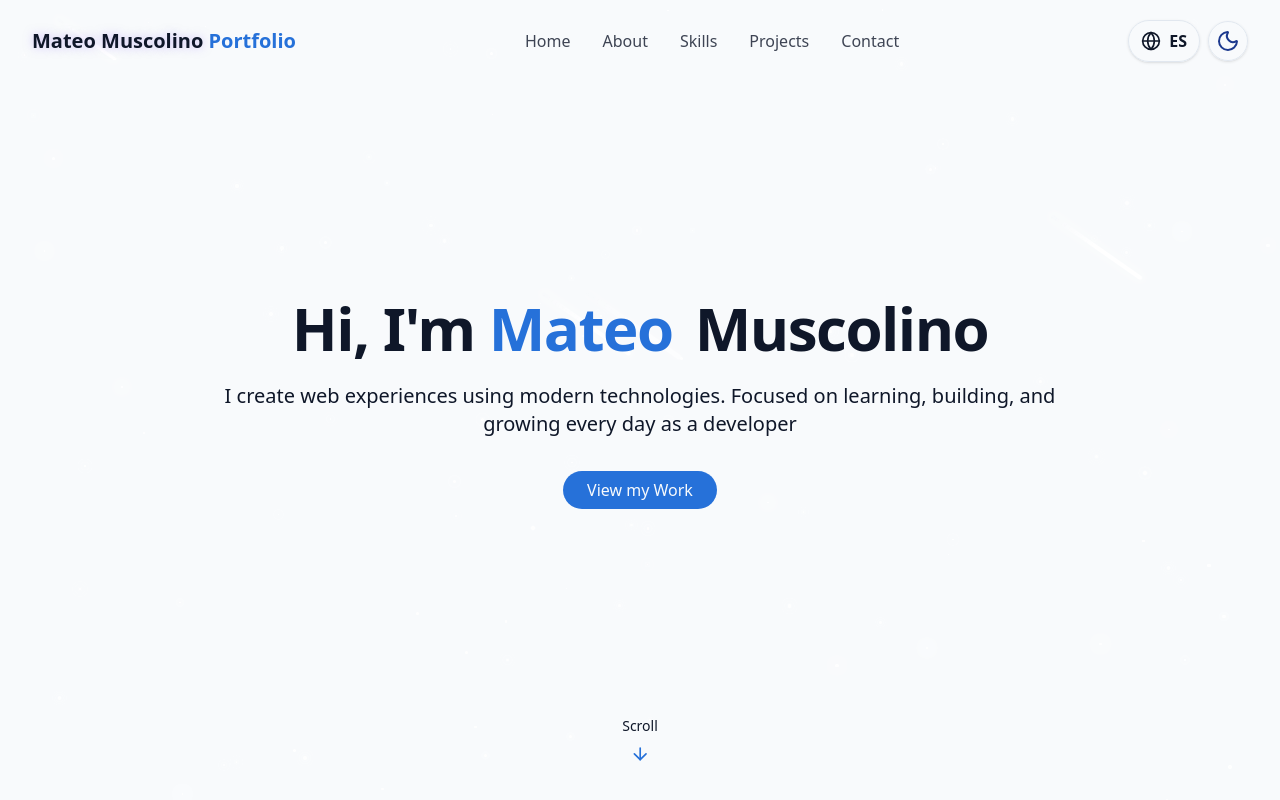
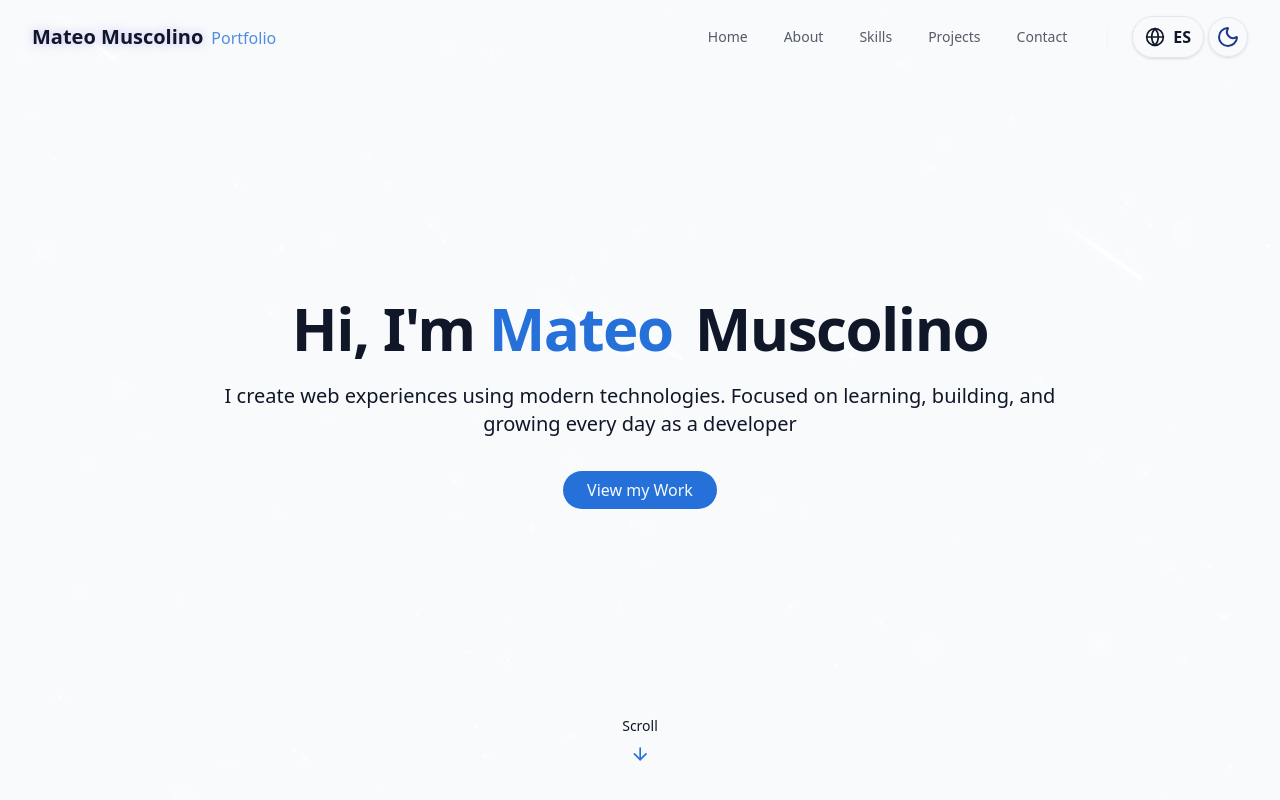
Before and after one commit to MateoMuscolino/portfolio-personal, a React (Vite) app: page / in a window 1280 px wide. Shown: the top 800 px of the page. Built offline with nearby package versions, Linux system fonts and the light colour scheme.

Commit message:
Mejorar la barra de navegación: añadir nuevos íconos, optimizar el diseño y mejorar la experiencia móvil

```diff
--- a/src/components/NavBar.jsx
+++ b/src/components/NavBar.jsx
@@ -1,6 +1,6 @@
 import React, { useEffect, useState } from "react";
 import { cn } from "./lib/utils";
-import { Menu, X } from "lucide-react";
+import { Menu, X, Globe, Sun, Moon } from 'lucide-react';
 import useLanguage from "../context/useLanguage";
 import ThemeToggle from "./ThemeToggle";
 import LanguageToggle from "./LanguageToggle";
@@ -13,9 +13,7 @@ const navItems = [
   { name: { en: "Contact", es: "Contacto" }, href: "#Contact" },
 ];
 
-
-
-const NavBar = () => {
+const NavBarImproved = () => {
   const [isScrolled, setIsScrolled] = useState(false);
   const [isMenuOpen, setIsMenuOpen] = useState(false);
   const { language } = useLanguage();
@@ -31,55 +29,72 @@ const NavBar = () => {
   return (
     <div
       className={cn(
-      "fixed w-full z-40 transition-all duration-300",
-      isScrolled ? "py-3 bg-background/80 backdrop-blur-md shadow-xs" : "py-5"
+        "fixed w-full z-40 transition-all duration-500",
+        isScrolled
+          ? "py-2 bg-background/70 backdrop-blur-xl shadow-lg border-b border-border/20"
+          : "py-4 bg-transparent"
       )}
     >
-    {/* botones desktop, alineados a la derecha */}
       <div className="container flex items-center justify-between">
+        {/* Logo - Más prominente y elegante */}
         <a
-        className="text-xl font-bold text-primary flex items-center"
+          className="text-xl font-bold flex items-center group"
           href="#hero"
         >
-        <span className="relative z-10">
-          <span className="text-glow text-foreground">Mateo Muscolino</span>{" "}
+          <span className="relative">
+            <span className="text-glow text-foreground group-hover:text-primary transition-colors duration-300">
+              Mateo Muscolino
+            </span>
+            <span className="text-primary/80 ml-2 text-base font-normal">
               Portfolio
+            </span>
           </span>
         </a>
 
-      {/* pc nav */}
-      <div className="hidden md:flex space-x-8">
+        {/* Desktop nav */}
+        <div className="hidden lg:flex items-center">
+          <nav className="flex items-center space-x-1">
             {navItems.map((item, key) => (
               <a
                 key={key}
                 href={item.href}
-            className="text-foreground/80 hover:text-primary transition-colors duration-300"
+                className={cn(
+                  "relative px-4 py-2 text-sm font-medium rounded-full",
+                  "text-foreground/70 hover:text-primary transition-all duration-300",
+                  "hover:bg-primary/5 hover:backdrop-blur-sm",
+                  "group"
+                )}
               >
-            {item.name[language]}
+                <span className="relative z-10">{item.name[language]}</span>
+                <div className="absolute inset-0 rounded-full bg-primary/10 scale-0 group-hover:scale-100 transition-transform duration-300" />
               </a>
             ))}
-      </div>
+          </nav>
 
-      {/* botones de idioma y modo oscuro en desktop */}
-      <div className="hidden md:flex items-center gap-2">
+          {/* Separador */}
+          <div className="w-px h-6 bg-border/30 mx-6" />
+
+          {/* Controles - mas compactos */}
+          <div className="flex items-center gap-1">
             <LanguageToggle />
             <ThemeToggle />
           </div>
+        </div>
 
-      {/* mobile nav */}
+        {/* mobile menu */}
         <button
           onClick={() => setIsMenuOpen((prev) => !prev)}
-        className="md:hidden p-2 text-foreground z-50"
+          className="lg:hidden p-2 text-foreground z-50 hover:text-primary transition-colors duration-300"
           aria-label={isMenuOpen ? 'Close Menu' : 'Open Menu'}
         >
           {isMenuOpen ? <X size={24} /> : <Menu size={24} />}
         </button>
 
-      {/* menu mobile */}
+        {/* mobile menu */}
         <div
           className={cn(
-          "fixed inset-0 bg-background/85 backdrop-blur-md z-40 flex flex-col items-center justify-center",
-          "transition-all duration-300 md:hidden",
+            "fixed inset-0 bg-background/90 backdrop-blur-xl z-40 flex flex-col items-center justify-center",
+            "transition-all duration-300 lg:hidden",
             isMenuOpen
               ? "opacity-100 pointer-events-auto"
               : "opacity-0 pointer-events-none"
@@ -90,13 +105,12 @@ return (
               <a
                 key={key}
                 href={item.href}
-              className="text-foreground/80 hover:text-primary transition-colors duration-300"
+                className="text-foreground/80 hover:text-primary transition-colors duration-300 hover:scale-105 transform"
                 onClick={() => setIsMenuOpen(false)}
               >
                 {item.name[language]}
               </a>
             ))}
-          {/* botones de idioma y modo oscuro en mobile */}
             <div className="flex items-center gap-4 mt-8">
               <LanguageToggle />
               <ThemeToggle />
@@ -108,4 +122,4 @@ return (
   );
 };
 
-export default NavBar;
+export default NavBarImproved;
```
Lines whose indentation alone changed are shown as unchanged.
